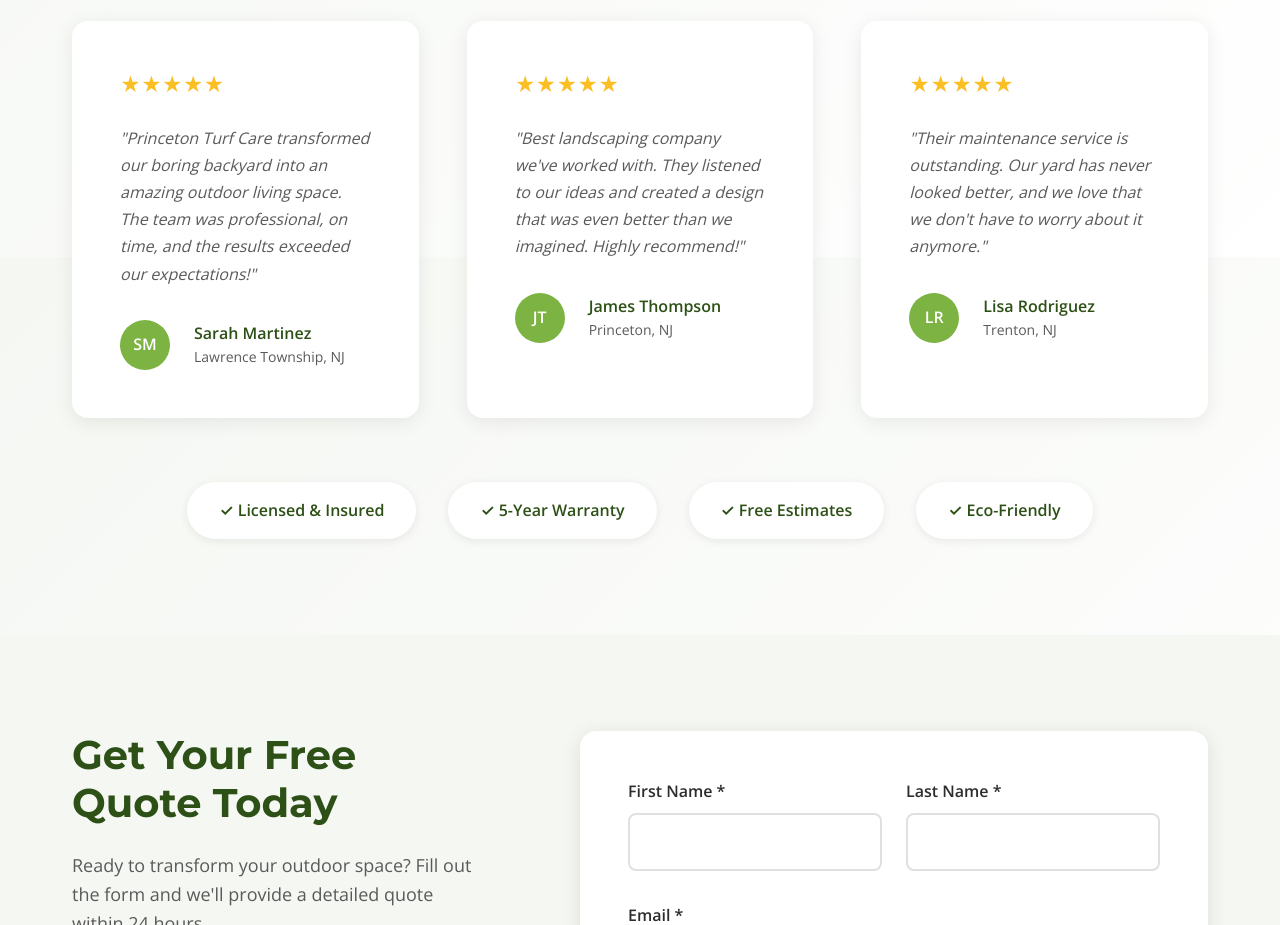
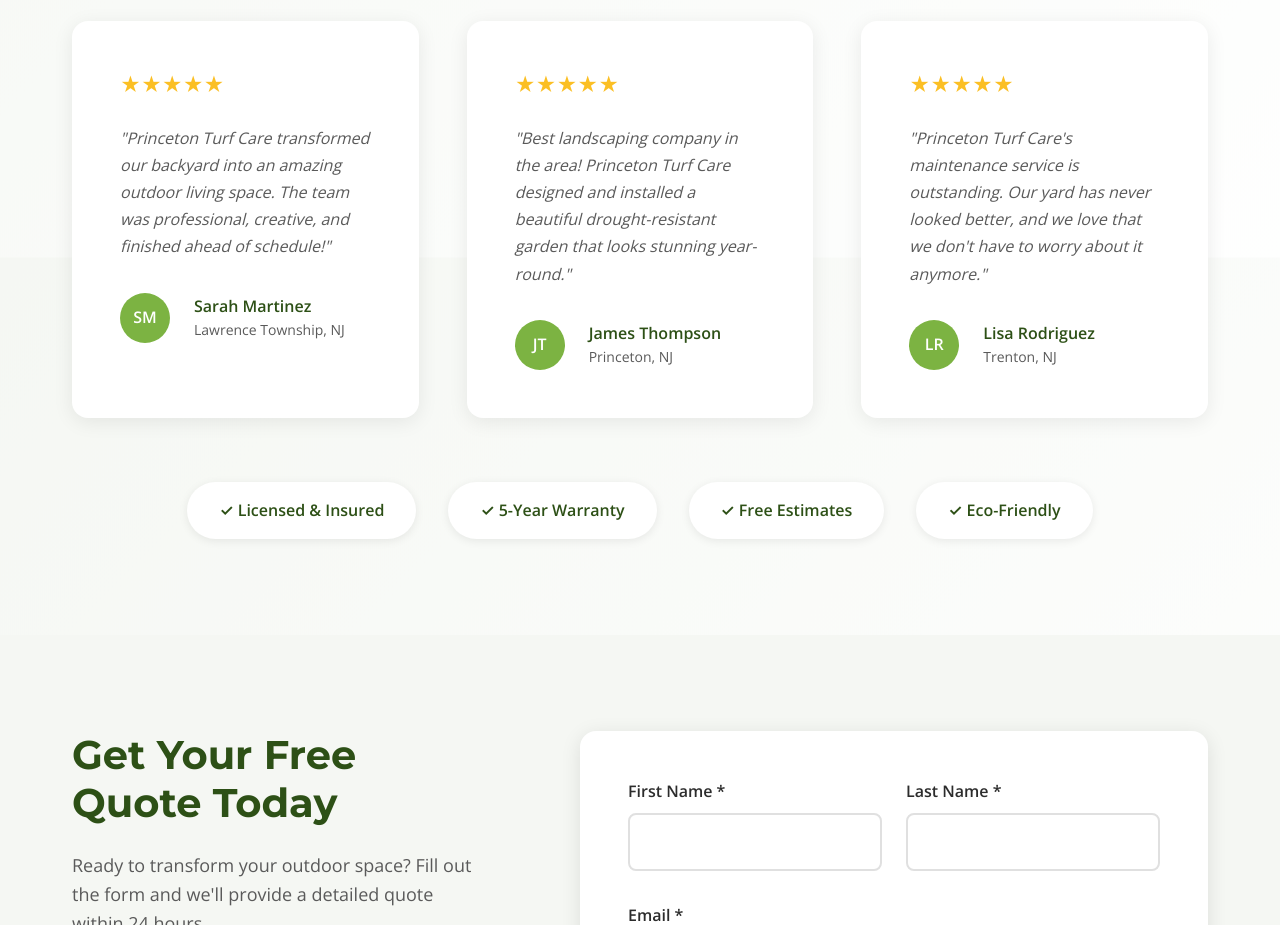
Before and after one commit to bryans04/IT117-Final, a website: page docs/client_site/index.html in a window 1280 px wide. Shown: the part 4480-5405 px from the top of the page. Drawn offline with nearby package versions, Linux system fonts and the light colour scheme.

Commit message:
Add Princeton Turf Care name to testimonials

```diff
--- a/docs/client_site/index.html
+++ b/docs/client_site/index.html
@@ -271,8 +271,8 @@
                 <article class="testimonial-card">
                     <div class="testimonial-stars">★★★★★</div>
                     <blockquote>
-                        "Princeton Turf Care transformed our boring backyard into an amazing outdoor living space.
-                        The team was professional, on time, and the results exceeded our expectations!"
+                        "Princeton Turf Care transformed our backyard into an amazing outdoor living space.
+                        The team was professional, creative, and finished ahead of schedule!"
                     </blockquote>
                     <div class="testimonial-author">
                         <div class="author-avatar">SM</div>
@@ -286,8 +286,8 @@
                 <article class="testimonial-card">
                     <div class="testimonial-stars">★★★★★</div>
                     <blockquote>
-                        "Best landscaping company we've worked with. They listened to our ideas and
-                        created a design that was even better than we imagined. Highly recommend!"
+                        "Best landscaping company in the area! Princeton Turf Care designed and installed
+                        a beautiful drought-resistant garden that looks stunning year-round."
                     </blockquote>
                     <div class="testimonial-author">
                         <div class="author-avatar">JT</div>
@@ -301,7 +301,7 @@
                 <article class="testimonial-card">
                     <div class="testimonial-stars">★★★★★</div>
                     <blockquote>
-                        "Their maintenance service is outstanding. Our yard has never looked better,
+                        "Princeton Turf Care's maintenance service is outstanding. Our yard has never looked better,
                         and we love that we don't have to worry about it anymore."
                     </blockquote>
                     <div class="testimonial-author">
```
